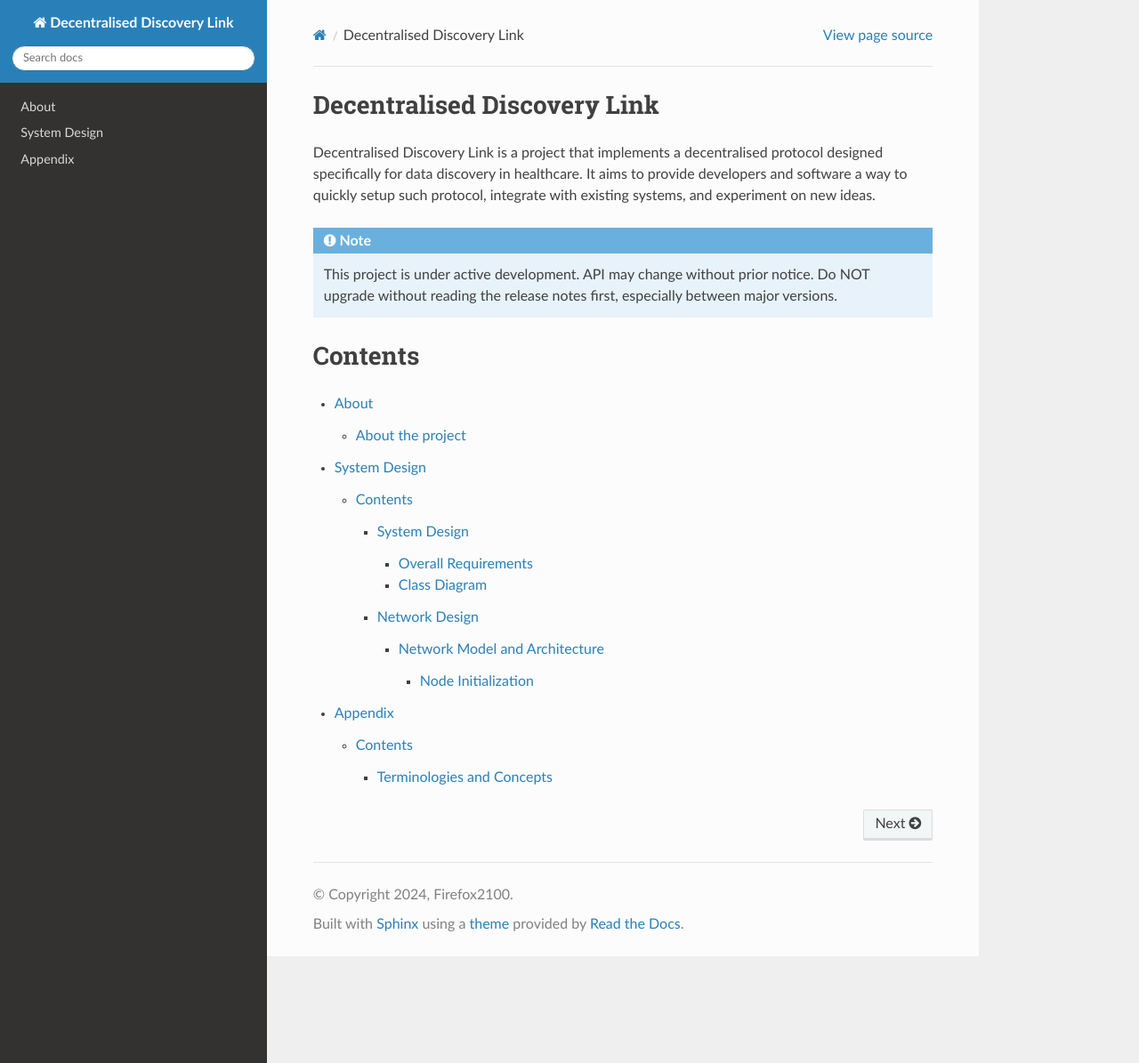
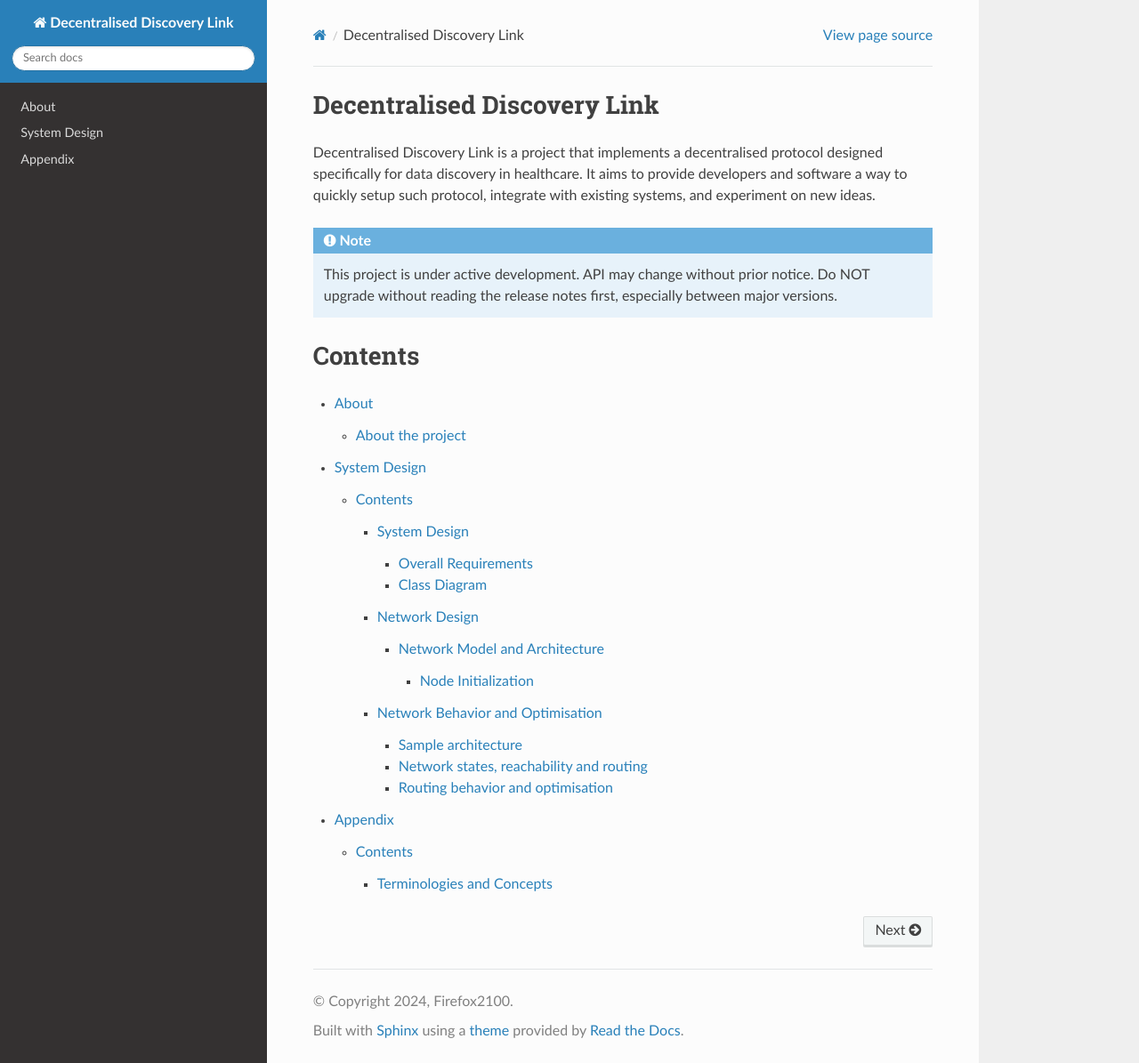
Before and after one commit to Firefox2100/dedi-link, a Sphinx documentation site: the page built from docs/source/index.rst, in a window 1280 px wide and 1195 px high. Shown: the whole window at 89% size. Built offline with Sphinx 7.4.7 and the Read the Docs theme 3.1.0, drawn with Linux system fonts in a browser that asks for light colours; some of the changed lines change nothing that is shown.

Commit message:
Documents update

```diff
--- a/docs/source/conf.py
+++ b/docs/source/conf.py
@@ -23,6 +23,7 @@
     'sphinx.ext.autodoc',
     'sphinx.ext.autosummary',
     'sphinx.ext.intersphinx',
+    'sphinx.ext.graphviz',
     'sphinxcontrib.plantuml',
 ]
 
--- a/docs/source/design/index.rst
+++ b/docs/source/design/index.rst
@@ -11,3 +11,4 @@
 
     system
     network
+    network_behavior
--- /dev/null
+++ b/docs/source/design/network_behavior.rst
@@ -0,0 +1,54 @@
+=================================
+Network Behavior and Optimisation
+=================================
+
+This section of document explains the behavior of the protocol based on different network architecture, and the optimisations in place designed for these scenarios.
+
+
+Sample architecture
+===================
+
+
+Consider the following network structure:
+
+.. graphviz:: network_sample.dot
+    :align: center
+    :caption: A sample network structure including most possible node states
+
+Within it:
+
+* **Source** is the node where the request is originating, or the "self" node, from the perspective of the running protocol. From here, all descriptions are based on this node.
+* **A** is a direct neighbor, with two-way connectivity.
+* **B** is a direct neighbor, can be reached but can't contact the source.
+* **C** is a direct neighbor, can't be reached but can contact the source.
+* **D** requires 1 hops to reach, can be reached via `S -> B -> D`, but can only reach the source via `D -> C -> S`.
+* **E** requires 1 hops to reach, can be reached via both `S -> B -> E` and `S -> A -> E`, but can only reach the source via `E -> A -> S`.
+* **F** is a direct neighbor, can be reached but can't contact the source.
+* **G** requires 1 hops via `S -> F -> G`, however it may also be reached with 2 hops, via `S -> F -> H -> G`.
+* **H** requires 1 hops via `S -> F -> H`.
+* **I** requires 2 hops via `S -> F -> H -> I`.
+* **Z** is a node that is not reachable from the source. It may be free floating completely (behind a firewall and do not poll), or further away than the TTL so a message never propogates to it. By default, TTL is 3, so maximum 2 hops are allowed.
+
+
+Network states, reachability and routing
+========================================
+
+
+Due to the various connectivity states, the protocol is desiged to adapt to different network topology and states. To efficiently deliver messages to nodes, the protocol need to find an optimal routing that is fast enough, and uses reasonable amount of resources to avoid congestion. However, this conflicts with the decentralised nature of the protocol, since there are no central registry to store the network topology and speed. Thus, a localised network structure inference is used to determine the network topology and states.
+
+The reachability is categorised simply into reachable and unreachable. In reality, the reachability may not be symmetric, i.e. a node may be able to reach another node, but the other node may not be able to reach the first node. This may be because of NAT, firewall, or other restrictions/tunneling. Additionaly, to avoid infinite loops and save resources, the protocol mandates a maximum TTL (Time To Live) for message hops (*please note, this is different from the TTL in IP packets*).
+
+At the beginning of a transmission, a node will attempt to send the message directly to the recipient. If it goes through, the recipient is considered a neighbor. If not, the node will attempt to see if it knows about a route to the target node. If it doesn't have sufficient information, the message is sent to other nodes, ranked by their score (based on the assumption that the higher the score, the more likely the node is to have a route to the target). Once the deliver is successful, the node will know of a route to the target, and will store this information for future use.
+
+However, as the protocol currently stands, it does not record the routing information, except for how many hops have been taken. As a result, when the response comes back, the node does not know how it reached the destination. This will be addressed in the future updates to the protocol.
+
+
+Routing behavior and optimisation
+=================================
+
+
+To optimise the message delivery, the protocol aims to:
+
+* Always use the shortest route to deliver the message. It's expected that the overhead of using an extra server, perform the cryptographic verification, contact the IdP, then calculate the optimal route on the relay server, is significantly higher than using a slower server. (In short, one slower server is better than two faster servers).
+* If there are multiple routes to the same destination, the one with higher score is chosen. The scoring mechanism employed by the protocol considers network performance, response speed and data quality of the node, and is designed as an incentive for the nodes to perform better.
+* If multiple messages are to be sent together, or if a message needs to be sent to multiple nodes, the protocol will attempt to batch the messages together, and involve as few nodes as possible. This is both to reduce the load on shared resources (like the IdP), and to evenly distribute the load on the network.
```
Also changed, not shown: 1 other file.
